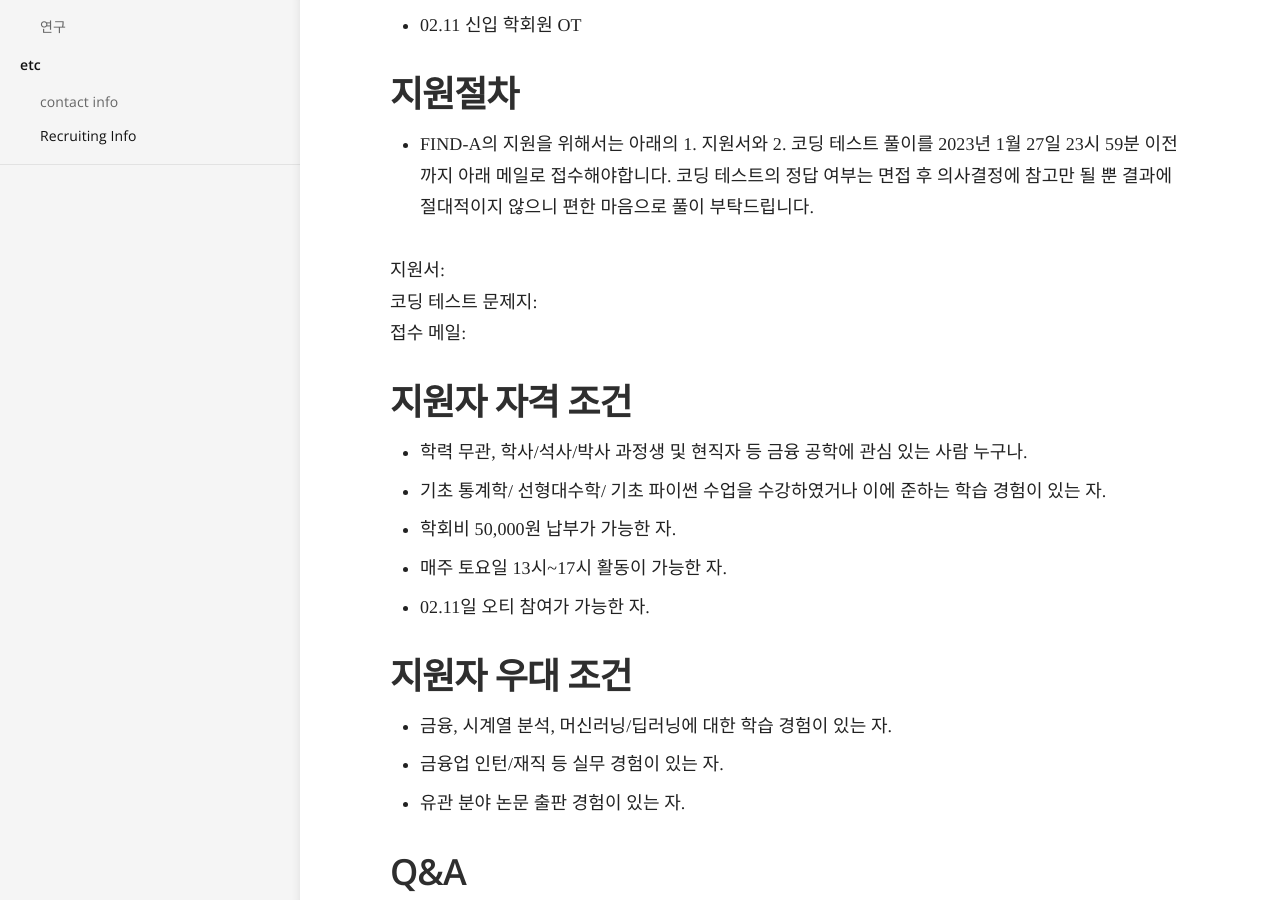
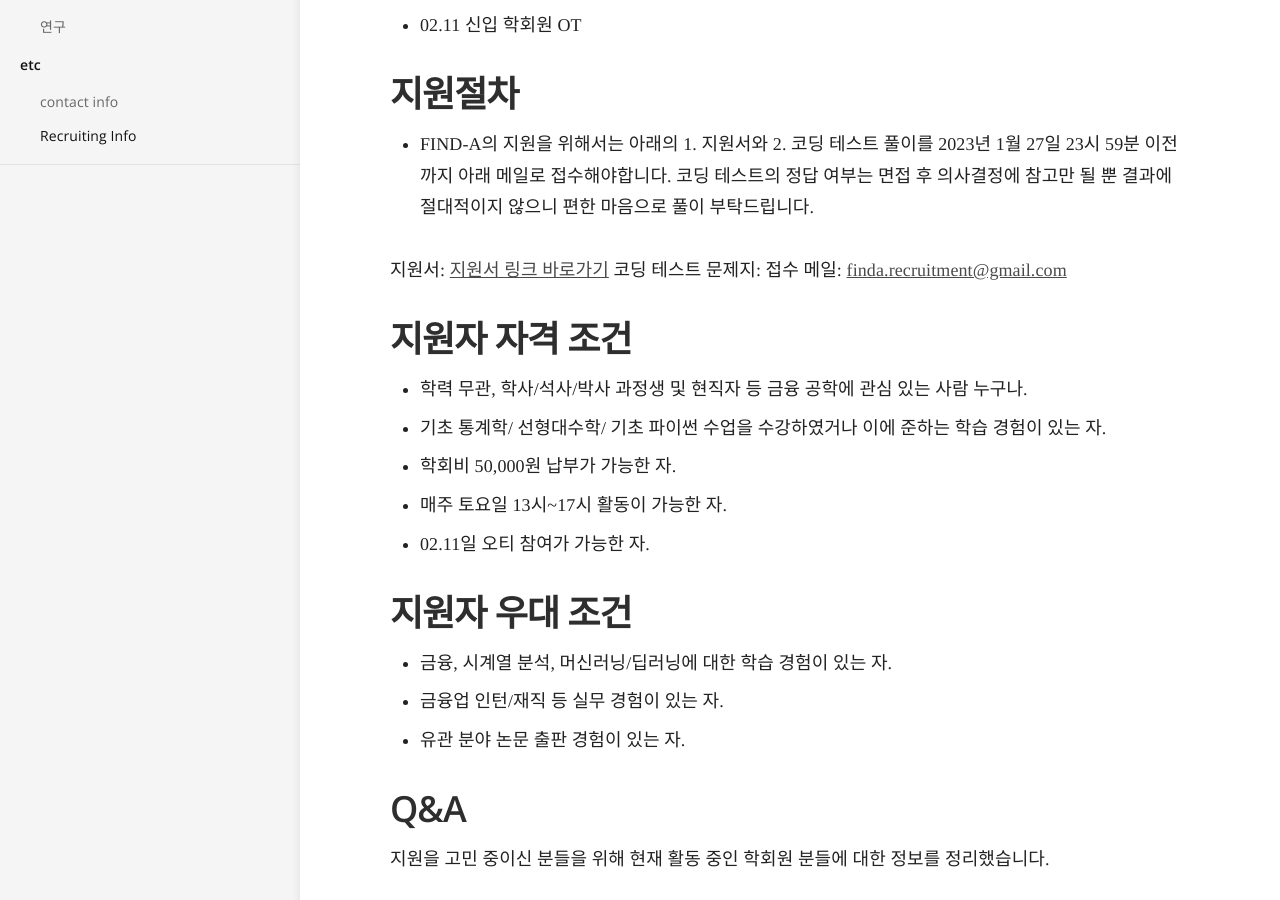
Before and after one commit to Find-A-AI/find-a-ai.github.io, a Jekyll site: the page built from _docs/3.ETC/Recruiting Info.md, in a window 1280 px wide and 900 px high, scrolled down 353 px. Built offline with Jekyll 4.4.1, drawn with Linux system fonts in a browser that asks for light colours; some web fonts are replaced.

Commit message:
Update Recruiting Info.md

```diff
--- a/_docs/3.ETC/Recruiting Info.md
+++ b/_docs/3.ETC/Recruiting Info.md
@@ -12,9 +12,9 @@ order: 2
 ## 지원절차
   - FIND-A의 지원을 위해서는 아래의 1. 지원서와 2. 코딩 테스트 풀이를 2023년 1월 27일 23시 59분 이전까지 아래 메일로 접수해야합니다. 코딩 테스트의 정답 여부는 면접 후 의사결정에 참고만 될 뿐 결과에 절대적이지 않으니 편한 마음으로 풀이 부탁드립니다.
 
-  지원서:
+  지원서: [지원서 링크 바로가기](https://docs.google.com/document/d/1Rw7EkvgaZKDALYX-axah38Y-Og8r2Ntw/edit?usp=sharing&ouid=112059666847673135347&rtpof=true&sd=true)
   코딩 테스트 문제지:
-  접수 메일:
+  접수 메일: [finda.recruitment@gmail.com](finda.recruitment@gmail.com)
 
 ## 지원자 자격 조건
   - 학력 무관, 학사/석사/박사 과정생 및 현직자 등 금융 공학에 관심 있는 사람 누구나.
```
